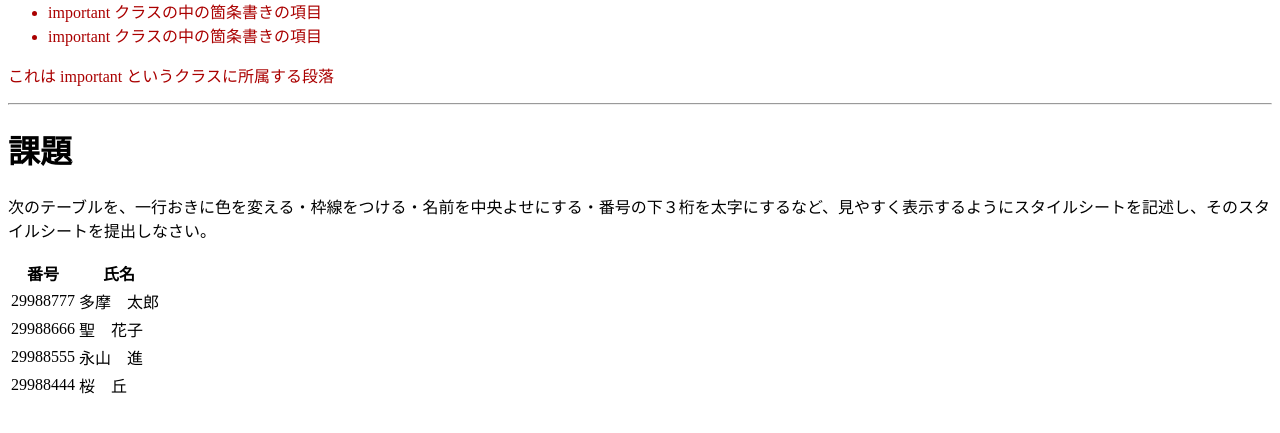
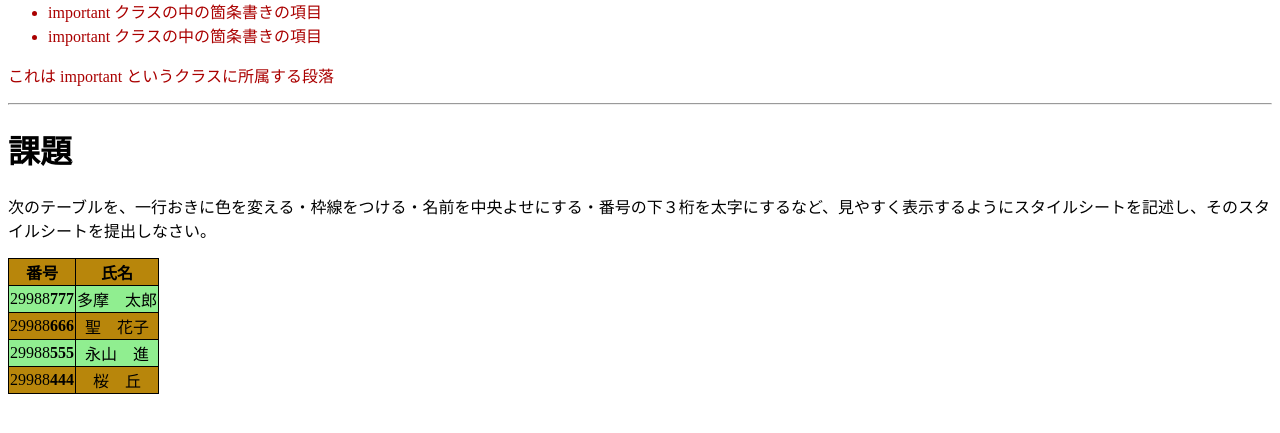
Before and after one commit to rrr-bit00/kougi, a PHP site: page /kadai0.html in a window 1280 px wide. Shown: the part 334-767 px from the top of the page. Run offline with PHP 8.4, Linux system fonts and the light colour scheme.

Commit message:
update_file

```diff
--- a/webプログラミング実践/第1回/styletest.css
+++ b/webプログラミング実践/第1回/styletest.css
@@ -13,3 +13,33 @@ div#test01 {
 .important {
   color: #a00;
 }
+
+#members {
+  border-collapse: collapse;
+  border: 1px solid black;
+}
+
+td {
+  border: 1px solid black;
+}
+
+th {
+  background-color: darkgoldenrod;
+  border: 1px solid black;
+}
+
+.ol {
+  background-color: lightgreen;
+}
+
+.el {
+  background-color: darkgoldenrod;
+}
+
+.name {
+  text-align: center;
+}
+
+.last3 {
+  font-weight: bold;
+}
```
